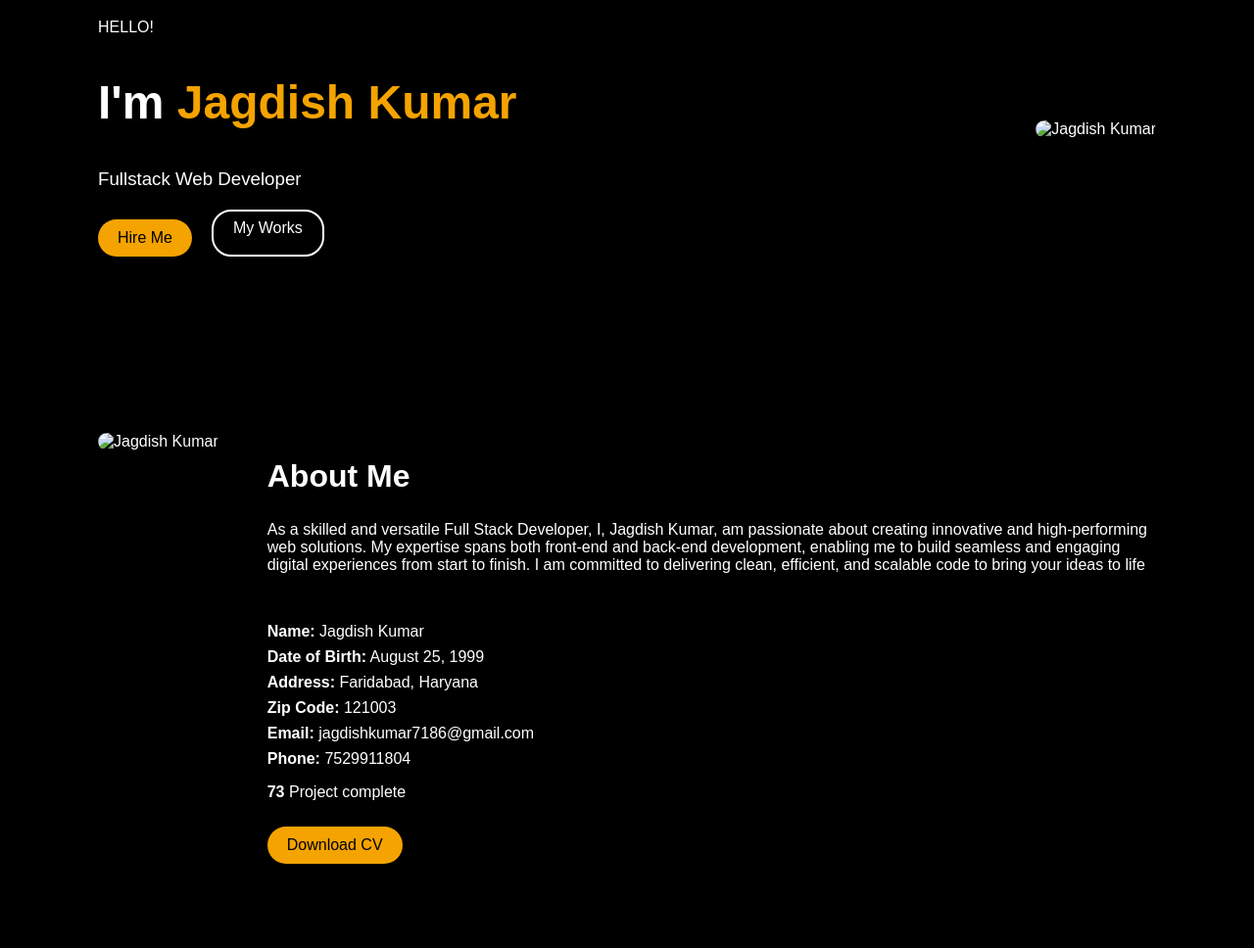
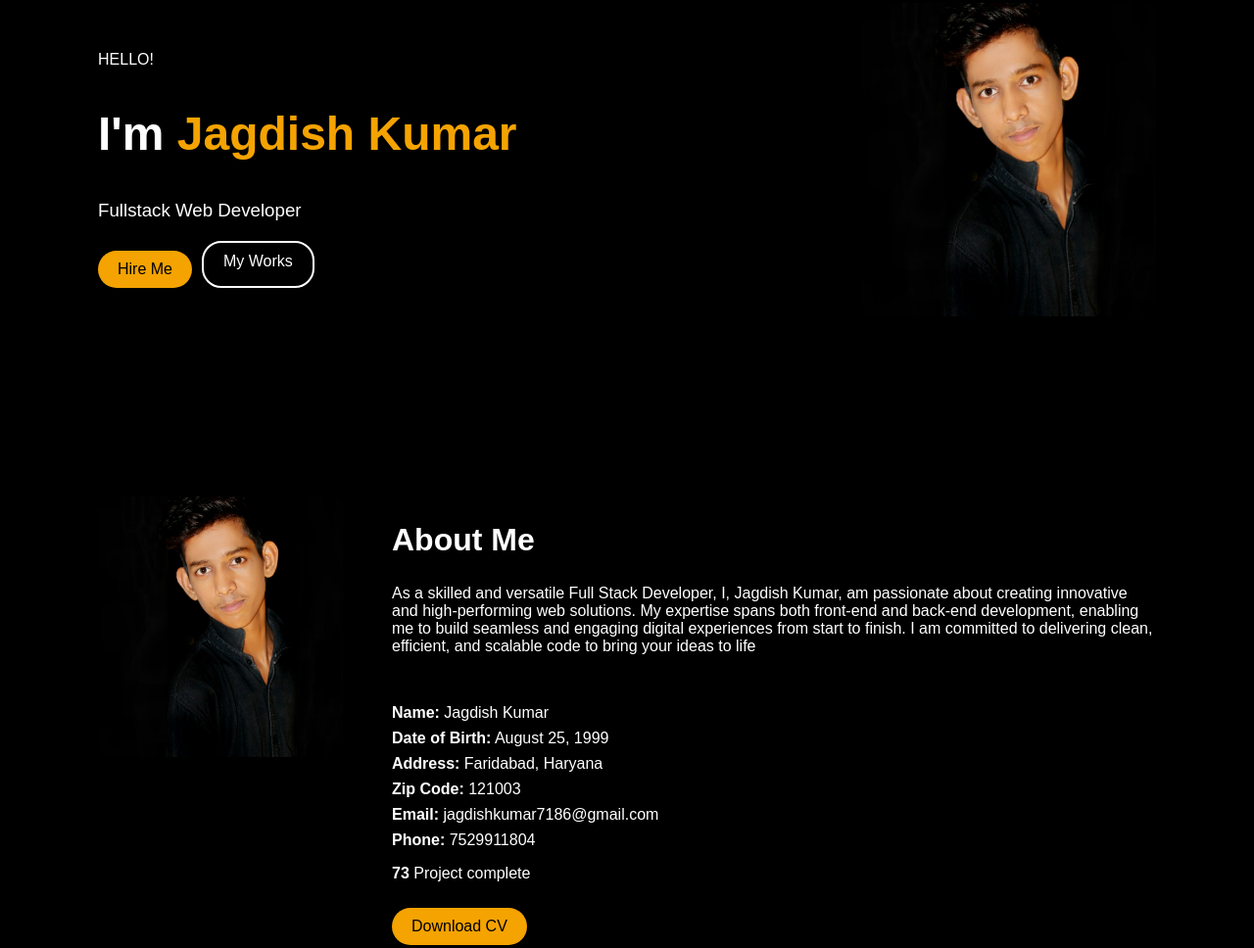
Before and after one commit to ijagdish25/jagdish-kumar-portfolio, a plain HTML site: page index.html in a window 1280 px wide. Shown: the part 205-1173 px from the top of the page at 98% size. Drawn offline with Linux system fonts and the light colour scheme.

Commit message:
Add files via upload

```diff
--- a/index.html
+++ b/index.html
@@ -34,14 +34,14 @@
             </div>
         </div>
         <div class="hero-image">
-            <img src="./profile.jpg" alt="Jagdish Kumar">
+            <img src="Assets/Image/profile.jpg" alt="Jagdish Kumar">
         </div>
     </section>
 
     <!-- ABOUT -->
     <section id="about" class="about">
         <div class="about-image">
-            <img src="./profile.jpg" alt="Jagdish Kumar">
+            <img src="Assets/Image/profile.jpg"Jagdish Kumar">
         </div>
         <div class="about-text">
             <h2>About Me</h2>
@@ -56,7 +56,7 @@
                 <li><strong>Phone:</strong> 7529911804</li>
             </ul>
             <p><strong>73</strong> Project complete</p>
-            <a href="assets/Jagdish_Kumar_CV.pdf" class="btn-primary">Download CV</a>
+            <a href="assets/Jagdish_Kumar_CV.pdf" target="_blank" download class="btn-primary">Download CV</a>
         </div>
     </section>
 
--- a/style.css
+++ b/style.css
@@ -85,16 +85,18 @@ nav ul li a:hover {
     padding: 10px 20px;
     border-radius: 20px;
     text-decoration: none;
-    margin-right: 10px;
+    font-size: 1rem;
 }
 
 .btn-secondary {
     border: 2px solid #fff;
-    padding: 8px 20px;
+    color: #fff;
+    padding: 10px 20px;
     border-radius: 20px;
     text-decoration: none;
-    color: #fff;
+    font-size: 1rem;
 }
+
 
 .hero-image img {
     width: 300px;
```
Also changed, not shown: Assets/Image/profile.jpg (added), 1 other file.
